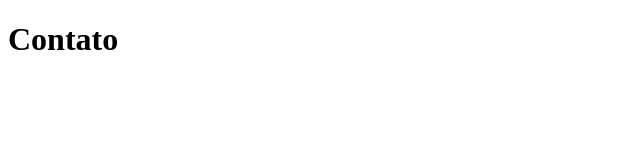
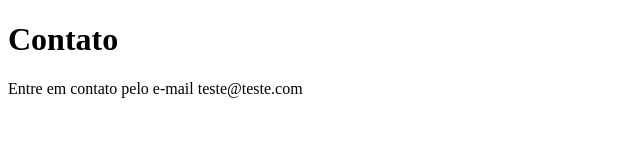
Before and after one commit to vini-amaral/sistema-de-cadastro, a plain HTML site: page contato.html in a window 1280 px wide. Shown: the whole page, without its empty margins (0-640 px from the left). Drawn offline with Linux system fonts and the light colour scheme.

Commit message:
Adicionando e-mail de contato

```diff
--- a/contato.html
+++ b/contato.html
@@ -7,5 +7,6 @@
 </head>
 <body>
 	<h1>Contato</h1>
+	<p>Entre em contato pelo e-mail teste@teste.com</p>
 </body>
 </html>
```
